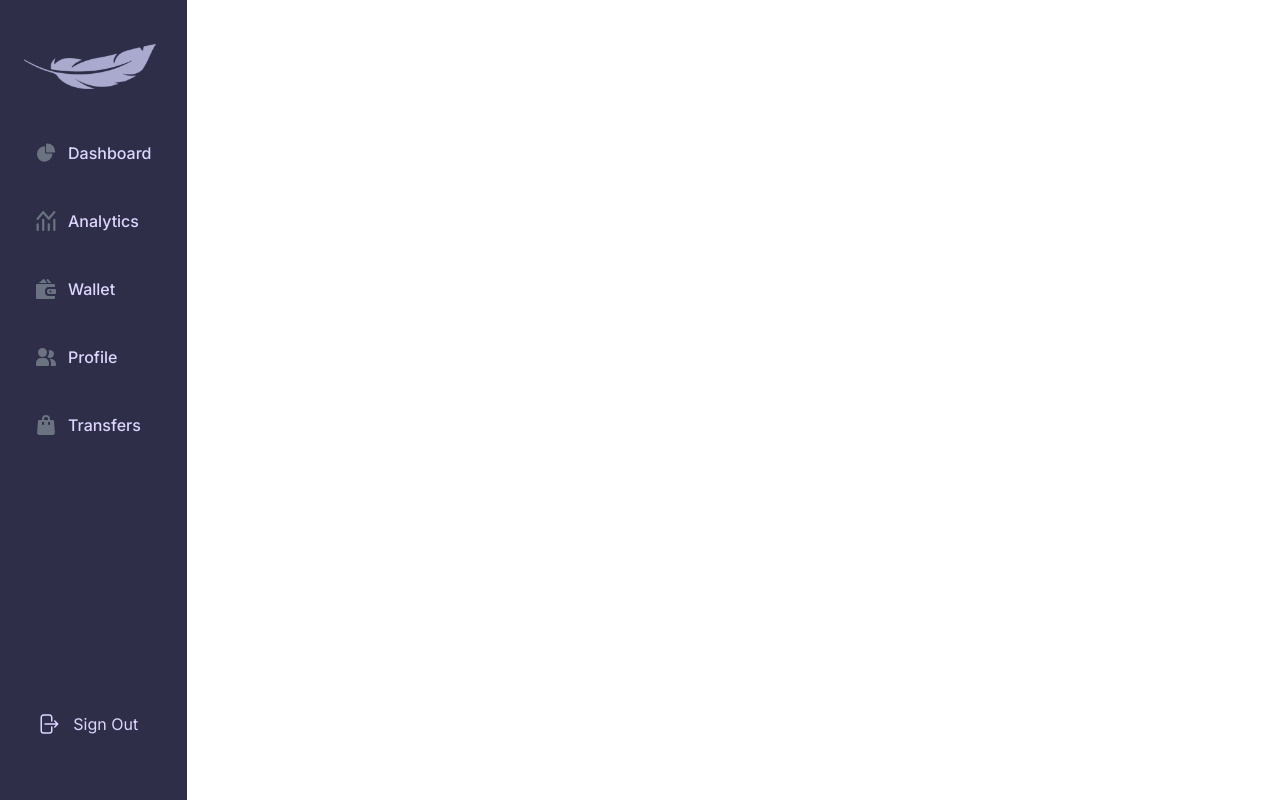
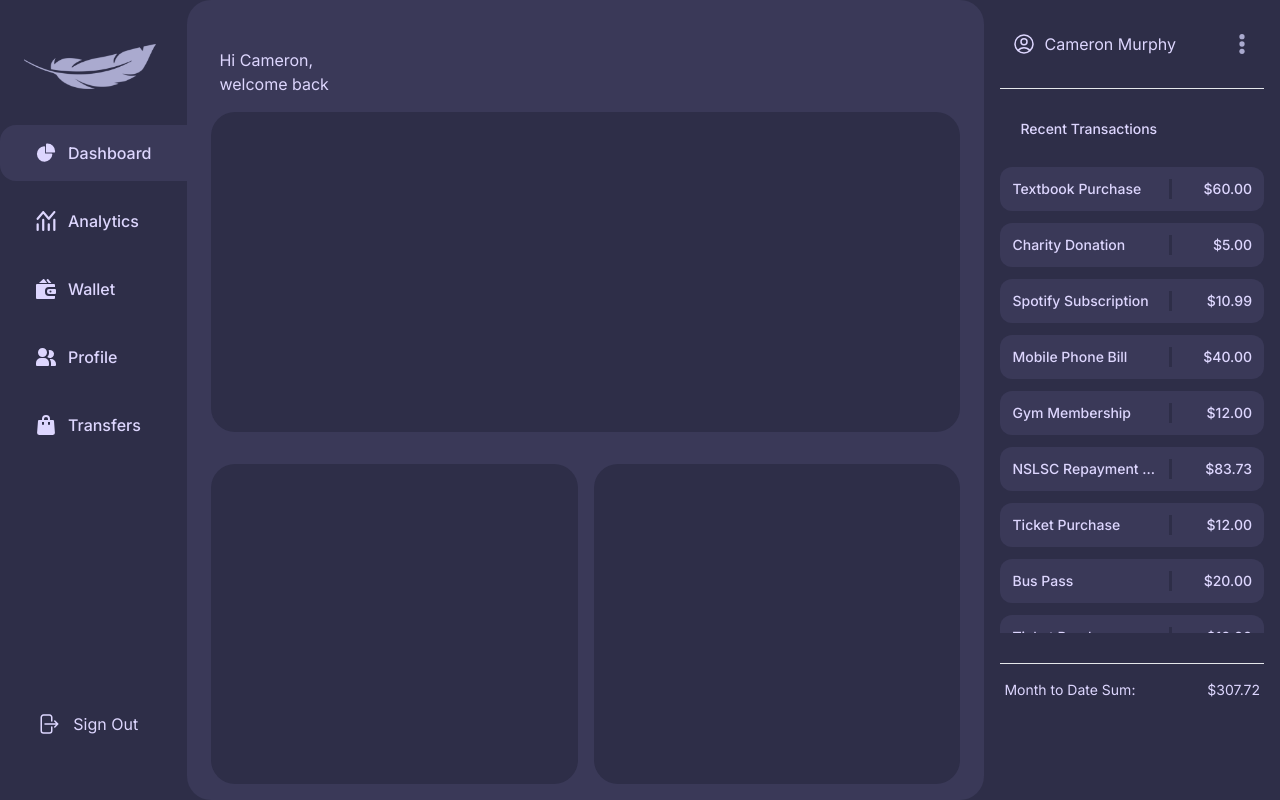
Before and after one commit to farzany/financefeather, a Next.js app: page / in a window 1280 px wide. Built offline with nearby package versions, Linux system fonts and the light colour scheme; no server answers; a web font is replaced by a local one.

Commit message:
LeftNav and generalInfo components completed and styled. Page also set to be grid

```diff
--- a/app/(main)/page.jsx
+++ b/app/(main)/page.jsx
@@ -8,11 +8,27 @@ import React from 'react';
 // Uncomment your component
 export default async function Home() {
   return (
-    <main className="relative flex justify-center items-center h-screen">
+    <main className="relative flex justify-center items-center h-screen w-screen bg-[#2E2E48]">
       {/* <Goals /> */}
       {/* <AutoTransactions /> */}
       {/* <Distributions /> */}
+      {/* [#2E2E48] */}
       <LeftNav/>
+      <div className='grid grid-cols-4 grid-rows-3 w-full h-full gap-4  text-violet-200 bg-[#3A3958] border-bg-[#3A3958] rounded-3xl overflow-hidden' style={{ gridTemplateRows: 'auto 1fr 1fr' }}>
+        <div className=' ml-8 mt-12 row-span-1 '>
+          Hi Cameron, welcome back
+        </div>
+        <div className='col-span-4 row-span-1 mx-6 mb-4 rounded-3xl bg-[#2E2E48]'>
+        </div>
+
+        <div className='col-span-2 row-span-1 ml-6 mb-4 rounded-3xl bg-[#2E2E48]'>
+        </div>
+
+        <div className='col-span-2 row-span-1 mr-6 mb-4 rounded-3xl bg-[#2E2E48]'>
+        </div>
+      </div>
+      <GeneralInfo/>
+
     </main>
   );
 }
--- a/components/GeneralInfo.jsx
+++ b/components/GeneralInfo.jsx
@@ -1,8 +1,85 @@
-import React from "react";
+'use client';
+import React, { useState, useEffect} from "react";
 
 export default function GeneralInfo() {
+    const [totalSum, setTotalSum] = useState(0);
+
+    const data = [
+        { transaction: "Textbook Purchase", value: "$60.00" },
+        { transaction: "Charity Donation", value: "$5.00" },
+        { transaction: "Spotify Subscription", value: "$10.99" },
+        { transaction: "Mobile Phone Bill", value: "$40.00" },
+        { transaction: "Gym Membership", value: "$12.00" },
+        { transaction: "NSLSC Repayment Plan", value: "$83.73" },
+        { transaction: "Ticket Purchase", value: "$12.00" },
+        { transaction: "Bus Pass", value: "$20.00" },
+        { transaction: "Ticket Purchase", value: "$12.00" },
+        { transaction: "Bus Pass", value: "$20.00" },
+        { transaction: "Ticket Purchase", value: "$12.00" },
+        { transaction: "Bus Pass", value: "$20.00" },
+    ];
+
+    const calcTotal = (data) => {
+        const total = data.reduce((total, item) => {
+            const value = parseFloat(item.value.replace('$', ''));
+            return total + value;
+        }, 0);
+        setTotalSum(total);
+    }
+
+    useEffect(() => {
+        calcTotal(data);
+    }, [])
+
     return (
         <div>
+            <aside id="default-sidebar" className="relative top-0 right-0 z-40 w-full h-screen">
+            <div className="flex flex-col h-full py-4 overflow-y-auto bg-[#2E2E48]">
+                <a href="#" className="flex items-center p-4 mx-3 text-violet-200 group">
+                    <svg xmlns="http://www.w3.org/2000/svg" fill="none" viewBox="0 0 24 24" strokeWidth="1.5" stroke="currentColor" className="w-6 h-6">
+                        <path strokeLinecap="round" strokeLinejoin="round" d="M17.982 18.725A7.488 7.488 0 0012 15.75a7.488 7.488 0 00-5.982 2.975m11.963 0a9 9 0 10-11.963 0m11.963 0A8.966 8.966 0 0112 21a8.966 8.966 0 01-5.982-2.275M15 9.75a3 3 0 11-6 0 3 3 0 016 0z" />
+                    </svg>
+
+                    <span className="ms-2 pr-14 whitespace-nowrap">Cameron Murphy</span>
+
+                    <svg className="w-5 h-5" xmlns="http://www.w3.org/2000/svg" viewBox="0 0 5 19" fill="none">
+                        <circle cx="2.5" cy="2.5" r="2.5" fill="#AAAACF"/>
+                        <circle cx="2.5" cy="9.5" r="2.5" fill="#AAAACF"/>
+                        <circle cx="2.5" cy="16.5" r="2.5" fill="#AAAACF"/>
+                    </svg>
+                </a>
+
+                <div className="border-t h-[75%] m-4 border-b">
+                    <ul className="space-y-3 flex flex-col h-full justify-center text-violet-200 font-medium">
+                        <span className="text-sm mb-1 pl-5">Recent Transactions</span>
+                        <div className="h-5/6 overflow-auto">
+                            {data.map((item, index) => (
+                                <li key={index} className="pt-3">
+                                    <button className="flex w-full justify-between items-center rounded-xl p-3 text-sm bg-[#3A3958] hover:bg-[#2E2E48]">
+                                    <div className="flex flex-1 justify-between">
+                                        <div className="text-left w-4/6 whitespace-nowrap overflow-hidden overflow-ellipsis pr-2 border-r-[3px] border-[#2E2E48]">
+                                            {item.transaction}
+                                        </div>
+                                        <div className="text-right whitespace-nowrap overflow-hidden overflow-ellipsis pl-2">
+                                            {item.value}
+                                        </div>
+                                    </div>
+                                    </button>
+                                </li>
+                            ))}
+                        </div>
+                    </ul>
+                </div>
+                <div className="flex justify-between pl-5 text-violet-200 text-sm">
+                    <div>
+                        Month to Date Sum:
+                    </div>
+                    <div className="pr-5">
+                        ${totalSum}
+                    </div>
+                </div>
+            </div>
+            </aside>
         </div>
     )
 }
--- a/components/LeftNav.jsx
+++ b/components/LeftNav.jsx
@@ -1,18 +1,25 @@
-import React from "react";
-import logo from "../public/logo.png"
-import Image from 'next/image'
+'use client';
+import React, {useState} from "react";
+import logo from "../public/logo.png";
+import Image from 'next/image';
 
 export default function LeftNav() {
+    const [active, setActive] = useState("Dashboard"); // Default active item
+
+    const handleActiveButton = (itemName) => {
+        setActive(itemName);
+    };
+
     return (
         <div>
             <button data-drawer-target="default-sidebar" data-drawer-toggle="default-sidebar" aria-controls="default-sidebar" type="button" className="inline-flex items-center p-2 mt-2 ms-3 text-sm text-gray-500 rounded-lg sm:hidden hover:bg-gray-100 focus:outline-none focus:ring-2 focus:ring-gray-200 dark:text-gray-400 dark:hover:bg-gray-700 dark:focus:ring-gray-600">
                 <span className="sr-only">Open sidebar</span>
                 <svg className="w-6 h-6" aria-hidden="true" fill="currentColor" viewBox="0 0 20 20" xmlns="http://www.w3.org/2000/svg">
-                <path clip-rule="evenodd" fill-rule="evenodd" d="M2 4.75A.75.75 0 012.75 4h14.5a.75.75 0 010 1.5H2.75A.75.75 0 012 4.75zm0 10.5a.75.75 0 01.75-.75h7.5a.75.75 0 010 1.5h-7.5a.75.75 0 01-.75-.75zM2 10a.75.75 0 01.75-.75h14.5a.75.75 0 010 1.5H2.75A.75.75 0 012 10z"></path>
+                <path clipRule="evenodd" fillRule="evenodd" d="M2 4.75A.75.75 0 012.75 4h14.5a.75.75 0 010 1.5H2.75A.75.75 0 012 4.75zm0 10.5a.75.75 0 01.75-.75h7.5a.75.75 0 010 1.5h-7.5a.75.75 0 01-.75-.75zM2 10a.75.75 0 01.75-.75h14.5a.75.75 0 010 1.5H2.75A.75.75 0 012 10z"></path>
                 </svg>
             </button>
 
-            <aside id="default-sidebar" className="fixed top-0 left-0 z-40 max-w-full h-screen transition-transform -translate-x-full sm:translate-x-0" aria-label="Sidebar">
+            <aside id="default-sidebar" className="relative top-0 left-0 z-40 max-w-full h-screen transition-transform -translate-x-full sm:translate-x-0" aria-label="Sidebar">
             <div className="flex flex-col h-full py-4 overflow-y-auto bg-[#2E2E48]">
                 <a href="" className="flex items-center mb-9 mt-7">
                     <Image
@@ -25,9 +32,12 @@ export default function LeftNav() {
                 </a>
                 <ul className="space-y-3 flex flex-col justify-center font-medium">
                     <li>
-                        <button className="flex w-full items-center rounded-2xl text-violet-200 hover:bg-[#3A3958] group">
+                        <button
+                        className={`flex w-full items-center rounded-l-2xl text-violet-200 ${active === 'Dashboard' ? 'bg-[#3A3958]' : ''} hover:bg-[#3A3958] group`}
+                        onClick={() => handleActiveButton('Dashboard')}
+                        >
                             <a href="#" className="flex items-center p-4 mx-5 hover:bg-[#3A3958] group">
-                            <svg className="w-5 h-5 text-gray-500 transition duration-75 group-hover:text-gray-900" aria-hidden="true" xmlns="http://www.w3.org/2000/svg" fill="currentColor" viewBox="0 0 22 21">
+                            <svg className="w-5 h-5 text-violet-200 transition duration-75 group-hover:text-gray-900" aria-hidden="true" xmlns="http://www.w3.org/2000/svg" fill="currentColor" viewBox="0 0 22 21">
                                 <path d="M16.975 11H10V4.025a1 1 0 0 0-1.066-.998 8.5 8.5 0 1 0 9.039 9.039.999.999 0 0 0-1-1.066h.002Z"/>
                                 <path d="M12.5 0c-.157 0-.311.01-.565.027A1 1 0 0 0 11 1.02V10h8.975a1 1 0 0 0 1-.935c.013-.188.028-.374.028-.565A8.51 8.51 0 0 0 12.5 0Z"/>
                             </svg>
@@ -36,9 +46,12 @@ export default function LeftNav() {
                         </button>
                     </li>
                     <li>
-                        <button className="flex w-full items-center rounded-2xl text-violet-200 hover:bg-[#3A3958] group">
+                    <button
+                        className={`flex w-full items-center rounded-l-2xl text-violet-200 ${active === 'Analytics' ? 'bg-[#3A3958]' : ''} hover:bg-[#3A3958] group`}
+                        onClick={() => handleActiveButton('Analytics')}
+                        >
                             <a href="#" className="flex items-center p-4 mx-5 rounded-lg hover:bg-[#3A3958] group">
-                            <svg className="flex-shrink-0 w-5 h-5 text-gray-500 transition duration-75 group-hover:text-gray-900" aria-hidden="true" xmlns="http://www.w3.org/2000/svg"fill="none" viewBox="0 0 17 18">
+                            <svg className="flex-shrink-0 w-5 h-5 text-violet-200 transition duration-75 group-hover:text-gray-900" aria-hidden="true" xmlns="http://www.w3.org/2000/svg"fill="none" viewBox="0 0 17 18">
                                 <path stroke="currentColor" strokeLinecap="round" strokeLinejoin="round" strokeWidth="2" d="M1 12v5m5-9v9m5-5v5m5-9v9M1 7l5-6 5 6 5-6"/>
                             </svg>
                             <span className="flex-1 ms-3 whitespace-nowrap">Analytics</span>
@@ -46,9 +59,12 @@ export default function LeftNav() {
                         </button>
                     </li>
                     <li>
-                        <button className="flex w-full items-center rounded-2xl text-violet-200 hover:bg-[#3A3958] group">
+                    <button
+                        className={`flex w-full items-center rounded-l-2xl text-violet-200 ${active === 'Wallet' ? 'bg-[#3A3958]' : ''} hover:bg-[#3A3958] group`}
+                        onClick={() => handleActiveButton('Wallet')}
+                        >
                             <a href="#" className="flex items-center p-4 mx-5 rounded-lg hover:bg-[#3A3958] group">
-                            <svg className="flex-shrink-0 w-5 h-5 text-gray-500 transition duration-75 group-hover:text-gray-900" aria-hidden="true" xmlns="http://www.w3.org/2000/svg" fill="currentColor" viewBox="0 0 20 20">
+                            <svg className="flex-shrink-0 w-5 h-5 text-violet-200 transition duration-75 group-hover:text-gray-900" aria-hidden="true" xmlns="http://www.w3.org/2000/svg" fill="currentColor" viewBox="0 0 20 20">
                                 <path d="M11.074 4 8.442.408A.95.95 0 0 0 7.014.254L2.926 4h8.148ZM9 13v-1a4 4 0 0 1 4-4h6V6a1 1 0 0 0-1-1H1a1 1 0 0 0-1 1v13a1 1 0 0 0 1 1h17a1 1 0 0 0 1-1v-2h-6a4 4 0 0 1-4-4Z"/>
                                 <path d="M19 10h-6a2 2 0 0 0-2 2v1a2 2 0 0 0 2 2h6a1 1 0 0 0 1-1v-3a1 1 0 0 0-1-1Zm-4.5 3.5a1 1 0 1 1 0-2 1 1 0 0 1 0 2ZM12.62 4h2.78L12.539.41a1.086 1.086 0 1 0-1.7 1.352L12.62 4Z"/>
                             </svg>
@@ -57,9 +73,12 @@ export default function LeftNav() {
                         </button>
                     </li>
                     <li>
-                        <button className="flex w-full items-center rounded-2xl text-violet-200 hover:bg-[#3A3958] group">
+                    <button
+                        className={`flex w-full items-center rounded-l-2xl text-violet-200 ${active === 'Profile' ? 'bg-[#3A3958]' : ''} hover:bg-[#3A3958] group`}
+                        onClick={() => handleActiveButton('Profile')}
+                        >
                             <a href="#" className="flex items-center p-4 mx-5 rounded-lg hover:bg-[#3A3958] group">
-                            <svg className="flex-shrink-0 w-5 h-5 text-gray-500 transition duration-75  group-hover:text-gray-900" aria-hidden="true" xmlns="http://www.w3.org/2000/svg" fill="currentColor" viewBox="0 0 20 18">
+                            <svg className="flex-shrink-0 w-5 h-5 text-violet-200 transition duration-75  group-hover:text-gray-900" aria-hidden="true" xmlns="http://www.w3.org/2000/svg" fill="currentColor" viewBox="0 0 20 18">
                                 <path d="M14 2a3.963 3.963 0 0 0-1.4.267 6.439 6.439 0 0 1-1.331 6.638A4 4 0 1 0 14 2Zm1 9h-1.264A6.957 6.957 0 0 1 15 15v2a2.97 2.97 0 0 1-.184 1H19a1 1 0 0 0 1-1v-1a5.006 5.006 0 0 0-5-5ZM6.5 9a4.5 4.5 0 1 0 0-9 4.5 4.5 0 0 0 0 9ZM8 10H5a5.006 5.006 0 0 0-5 5v2a1 1 0 0 0 1 1h11a1 1 0 0 0 1-1v-2a5.006 5.006 0 0 0-5-5Z"/>
                             </svg>
                             <span className="flex-1 ms-3 whitespace-nowrap">Profile</span>
@@ -67,9 +86,12 @@ export default function LeftNav() {
                         </button>
                     </li>
                     <li>
-                        <button className="flex w-full items-center rounded-2xl text-violet-200 hover:bg-[#3A3958] group">
+                    <button
+                        className={`flex w-full items-center rounded-l-2xl text-violet-200 ${active === 'Transfers' ? 'bg-[#3A3958]' : ''} hover:bg-[#3A3958] group`}
+                        onClick={() => handleActiveButton('Transfers')}
+                        >
                             <a href="#" className="flex items-center p-4 mx-5 rounded-lg hover:bg-[#3A3958] group">
-                            <svg className="flex-shrink-0 w-5 h-5 text-gray-500 transition duration-75 dark:text-gray-400 group-hover:text-gray-900" aria-hidden="true" xmlns="http://www.w3.org/2000/svg" fill="currentColor" viewBox="0 0 18 20">
+                            <svg className="flex-shrink-0 w-5 h-5 text-violet-200 transition duration-75  group-hover:text-gray-900" aria-hidden="true" xmlns="http://www.w3.org/2000/svg" fill="currentColor" viewBox="0 0 18 20">
                                 <path d="M17 5.923A1 1 0 0 0 16 5h-3V4a4 4 0 1 0-8 0v1H2a1 1 0 0 0-1 .923L.086 17.846A2 2 0 0 0 2.08 20h13.84a2 2 0 0 0 1.994-2.153L17 5.923ZM7 9a1 1 0 0 1-2 0V7h2v2Zm0-5a2 2 0 1 1 4 0v1H7V4Zm6 5a1 1 0 1 1-2 0V7h2v2Z"/>
                             </svg>
                             <span className="flex-1 ms-3 whitespace-nowrap">Transfers</span>
@@ -79,7 +101,7 @@ export default function LeftNav() {
                 </ul>
                 <button className="absolute bottom-12 w-full rounded-2xl text-violet-200 hover:bg-[#3A3958] group">
                     <a href="#" className="flex items-center p-4 mx-5 rounded-lg hover:bg-[#3A3958] group">
-                    <svg className="flex-shrink-0 w-6 h-6 text-gray-500 transition duration-75 dark:text-gray-400 group-hover:text-gray-900"  xmlns="http://www.w3.org/2000/svg" fill="none" viewBox="0 0 24 24" stroke-width="1.5" stroke="currentColor" class="w-6 h-6">
+                    <svg className="flex-shrink-0 w-6 h-6 text-violet-200 transition duration-75 group-hover:text-gray-900"  xmlns="http://www.w3.org/2000/svg" fill="none" viewBox="0 0 24 24" strokeWidth="1.5" stroke="currentColor">
                         <path strokeLinecap="round" strokeLinejoin="round" d="M15.75 9V5.25A2.25 2.25 0 0013.5 3h-6a2.25 2.25 0 00-2.25 2.25v13.5A2.25 2.25 0 007.5 21h6a2.25 2.25 0 002.25-2.25V15m3 0l3-3m0 0l-3-3m3 3H9" />
                     </svg>
 
```
